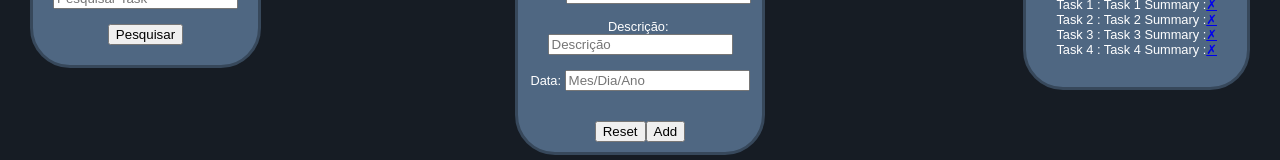
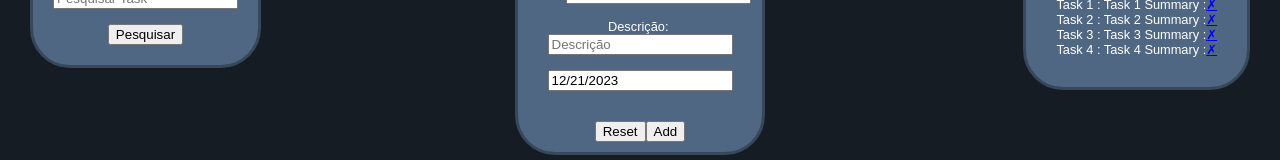
Before and after one commit to Goncalves745/TaskFusion, a React (Create React App) app: page / in a window 1280 px wide. Shown: the part 220-380 px from the top of the page. Built offline with nearby package versions, Linux system fonts and the light colour scheme.

Commit message:
Datepicker mostra a data e altera a data quando escolhido

```diff
--- a/src/DatePicker.js
+++ b/src/DatePicker.js
@@ -4,10 +4,11 @@ import { format } from 'date-fns';
 import "react-datepicker/dist/react-datepicker.css";
 
 export default function DateApp(){
-    const [selectedDate, setSelectedDate] = useState(null)
+    const [selectedDate, setSelectedDate] = useState(new Date());
     return(
     <div className="DateApp">
-        Data: <DatePicker selecter={selectedDate} on change={date => setSelectedDate(date)} placeholderText="Mes/Dia/Ano"/>
+        <DatePicker
+        selected={selectedDate} onChange={date => setSelectedDate(date)} placeholderText="Mes/Dia/Ano"/>
     </div>
     )
 }
```
